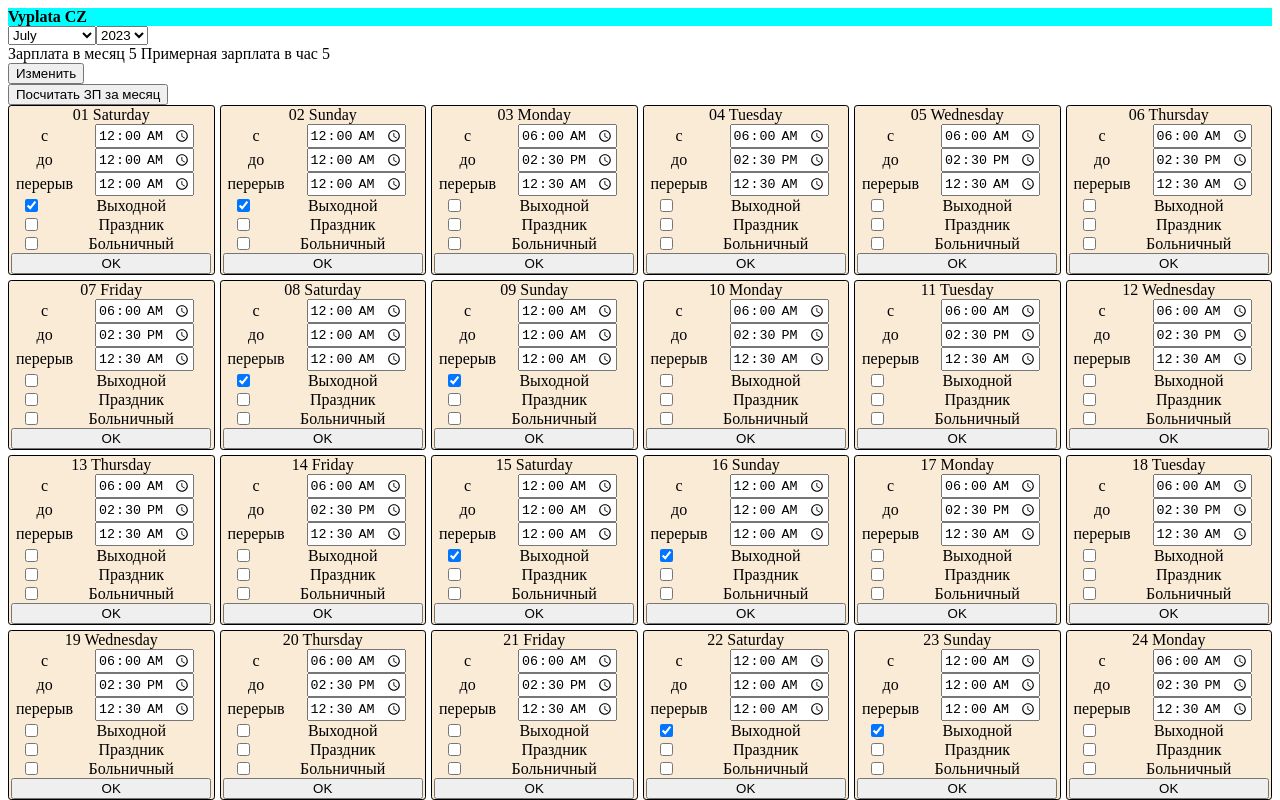
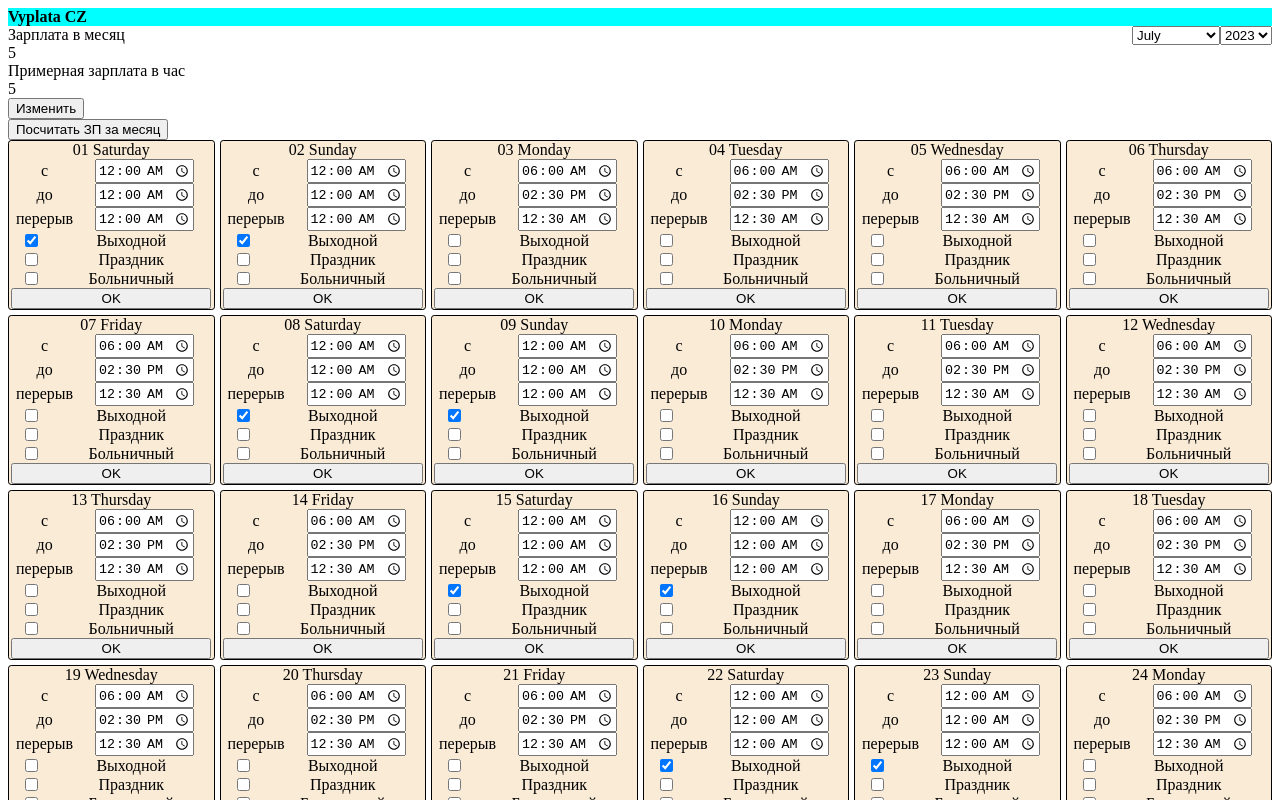
Before and after one commit to ponomarovs87/My_Projects, a React (Create React App) app in the folder viplata/: page / in a window 1280 px wide. Both pictures are taken after typing "5", "5" into the empty fields and a click on the button "ok". Shown: the top 800 px of the page. Built offline with nearby package versions, Linux system fonts and the light colour scheme.

Commit message:
edit styles header

```diff
--- a/viplata/src/components/Content/MathInputs/MathInpus.tsx
+++ b/viplata/src/components/Content/MathInputs/MathInpus.tsx
@@ -4,6 +4,7 @@ import { interfaceMathInputsObj, MathInputsObj } from "../../logic/abstractionOb
 import { saveToBaseMathInputs } from "../../logic/LocaleStorage/addEdditToLocaleStorage";
 import { loadFromBaseMathInputs } from "../../logic/LocaleStorage/loadFromBase";
 import { Results } from "../Results";
+import styles from "./mathInpus.module.css";
 
 interface DaysProps {
 	selectedMonth: Date;
@@ -63,13 +64,13 @@ export const MathInputs: React.FC<DaysProps> = ({ selectedMonth }) => {
 		if (MathInfo) {
 			return (
 				<>
-					<div>
+					<div className={styles.mathInfo}>
 						<span> Зарплата в месяц </span>
 						<span>{MathInfo.monthlySalary}</span>
 						<span> Примерная зарплата в час </span>
 						<span>{MathInfo.monthlyPrumer}</span>
+						<button onClick={() => setMathInfo(null)}>Изменить</button>
 					</div>
-					<button onClick={() => setMathInfo(null)}>Изменить</button>
 					<Results />
 				</>
 			);
--- /dev/null
+++ b/viplata/src/components/Content/MathInputs/mathInpus.module.css
@@ -0,0 +1,8 @@
+.mathInfo {
+	width: calc(85% - 141px);
+	display: inline-grid;
+	min-height: 61px;
+	align-items: center;
+	justify-items: start;
+	align-content: space-around;
+}
--- a/viplata/src/components/Content/MonthTitle/MonthTitle.tsx
+++ b/viplata/src/components/Content/MonthTitle/MonthTitle.tsx
@@ -27,7 +27,7 @@ export const MonthTitle: React.FC<MonthTitleProps> = ({ onMonthChange }) => {
 	const years = Array.from({ length: 21 }, (_, index) => currentYear - 10 + index);
 
 	return (
-		<div className={styles.checkboxes}>
+		<div className={styles.dateSelection}>
 			<form>
 				<select value={selectedMonth} onChange={handleMonthSelectChange}>
 					{Array.from({ length: 12 }, (_, index) => {
--- a/viplata/src/components/Content/MonthTitle/monthTitle.module.css
+++ b/viplata/src/components/Content/MonthTitle/monthTitle.module.css
@@ -0,0 +1,5 @@
+.dateSelection {
+	width: 140px;
+	display: inline-flex;
+	float: right;
+}
--- a/viplata/src/components/Content/Results.tsx
+++ b/viplata/src/components/Content/Results.tsx
@@ -2,26 +2,27 @@ import React, { useState, useEffect } from "react";
 
 export const Results: React.FC<{}> = () => {
 	const [showResults, setShowResults] = useState(false);
+	const [showFullResults, setShowFullResults] = useState(false);
 
 	useEffect(() => {
 		setShowResults(false);
 	}, []);
 
-	const calculateResults = () => {
-		setShowResults(true);
+	const toggleResults = () => {
+		setShowResults(!showResults);
 	};
 
-	const NOcalculateResults = () => {
-		setShowResults(false);
+	const toggleFullResults = () => {
+		setShowFullResults(!showFullResults);
 	};
 
 	return (
 		<div>
-			{!showResults && <button onClick={calculateResults}>Посчитать ЗП за месяц</button>}
+			<button onClick={toggleResults}>{showResults ? "Скрыть результаты" : "Посчитать ЗП за месяц "}</button>
 			{showResults && (
 				<>
-					<button onClick={NOcalculateResults}>Скрыть результаты</button>
 					<div>результат расчета</div>
+					<button onClick={toggleFullResults}>{showFullResults ? "Скрыть подробный отчет" : "Показать подробный отчет"}</button>
 				</>
 			)}
 		</div>
```
